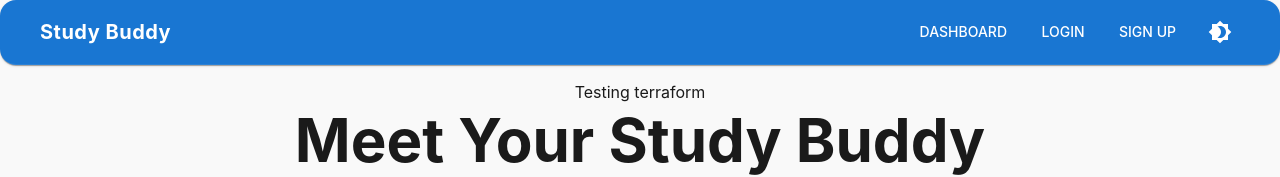
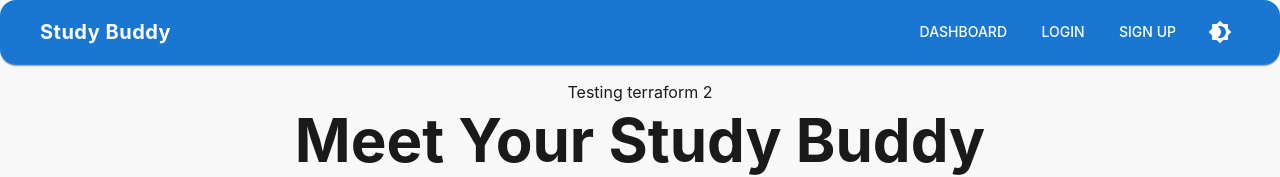
Before and after one commit to ncridlig/study-buddy, a Next.js app in the folder frontend/: page / in a window 1280 px wide. Shown: the top 177 px of the page. Built offline with nearby package versions, Linux system fonts and the light colour scheme.

Commit message:
testing terraform

```diff
--- a/frontend/src/app/page.tsx
+++ b/frontend/src/app/page.tsx
@@ -57,7 +57,7 @@ import Link from 'next/link';
 export default function Home() {
   return (
     <Container maxWidth="md" sx={{ textAlign: 'center', py: 10 }}>
-      <Typography>Testing terraform</Typography>
+      <Typography>Testing terraform 2</Typography>
       <Typography variant="h2" fontWeight="bold" gutterBottom>
         Meet Your Study Buddy
       </Typography>
```
